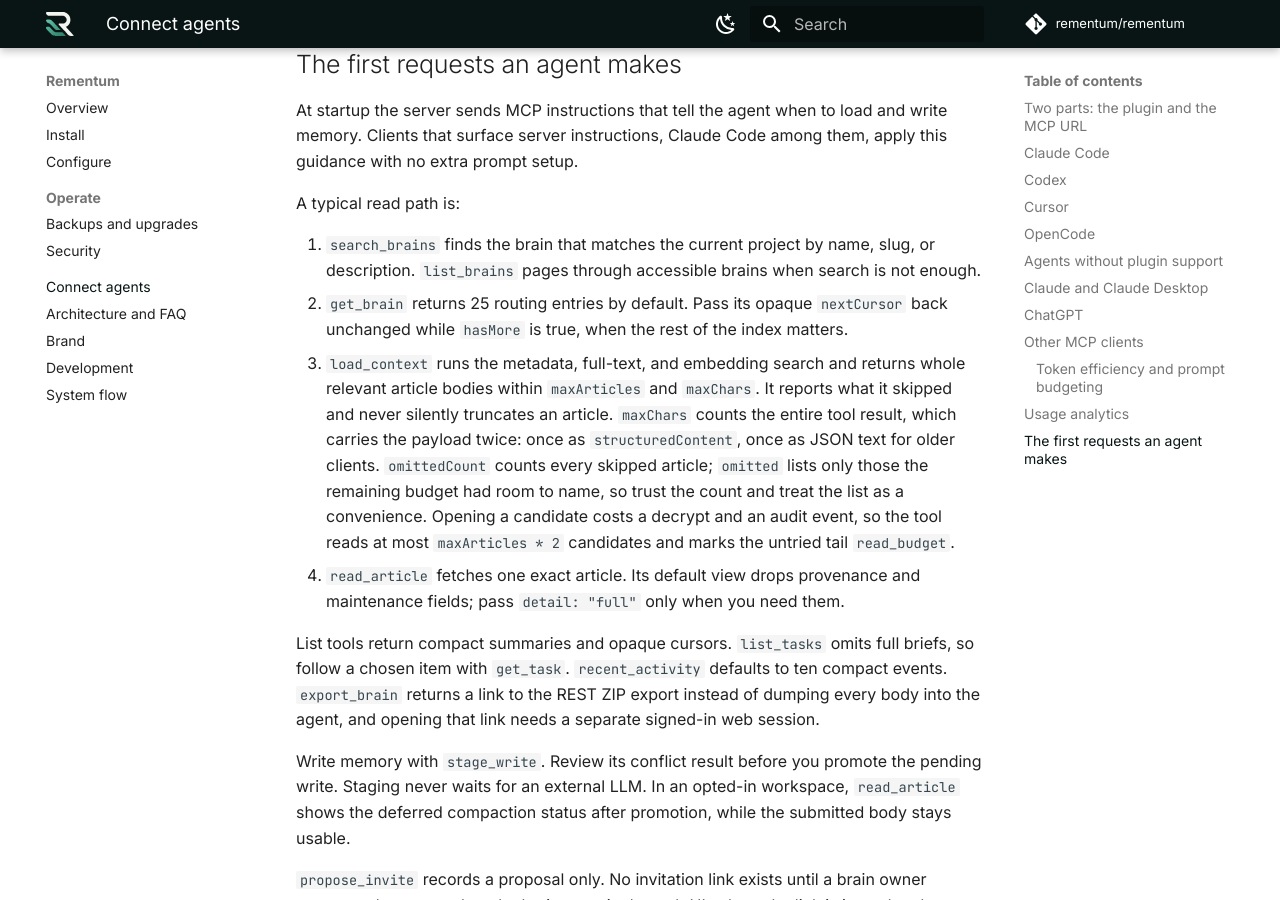
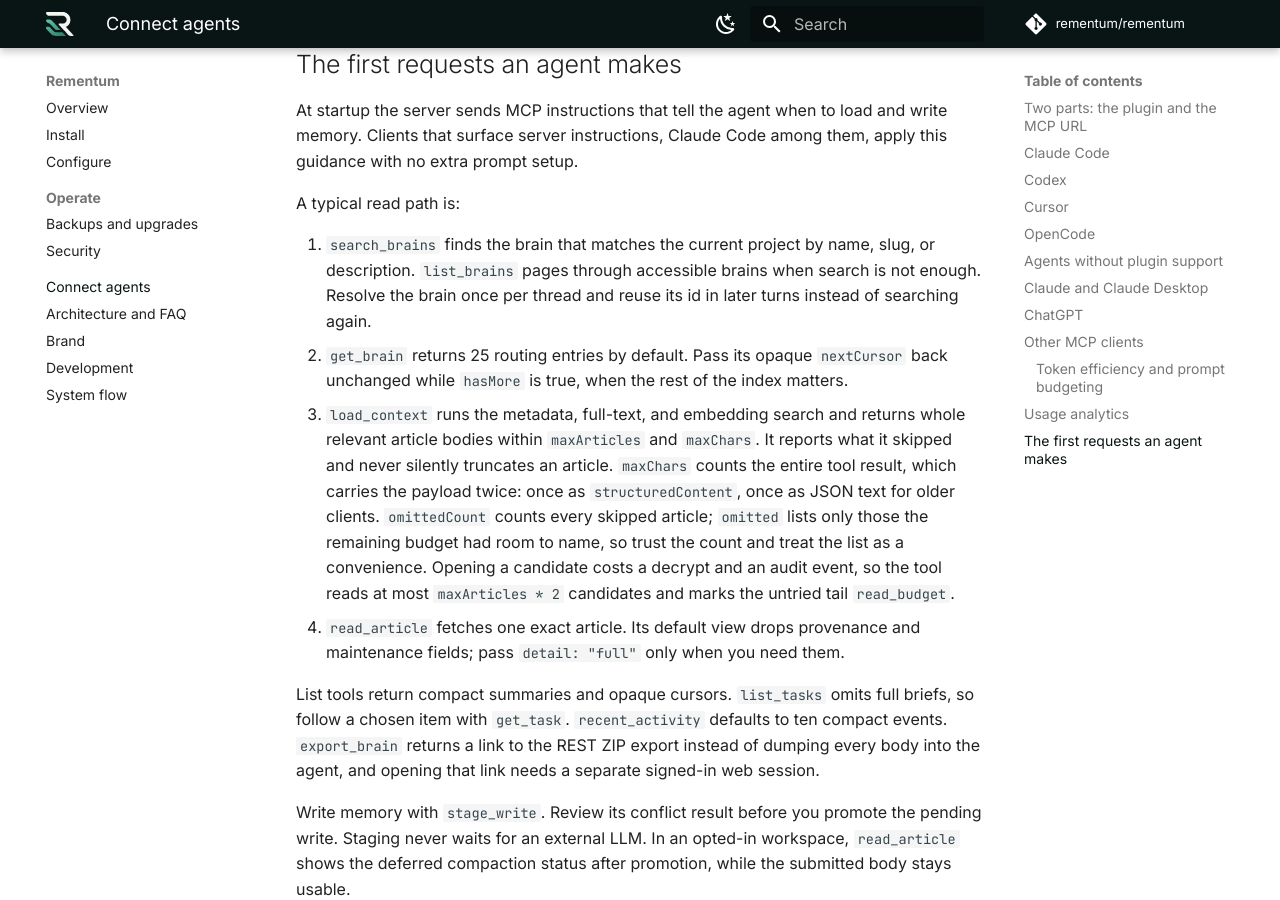
Before and after one commit to rementum/rementum, an MkDocs documentation site: the page built from docs/integrations.md, in a window 1280 px wide and 900 px high, scrolled down 4158 px. Built offline with MkDocs 1.6.1 and Material for MkDocs 9.7.7, drawn with Linux system fonts in a browser that asks for light colours; comment, search, counter and statistics services are not loaded.

Commit message:
fix(api): resolve brain once per thread, reuse id afterwards

```diff
--- a/docs/integrations.md
+++ b/docs/integrations.md
@@ -176,7 +176,8 @@ prompt setup.
 A typical read path is:
 
 1. `search_brains` finds the brain that matches the current project by name, slug, or description.
-   `list_brains` pages through accessible brains when search is not enough.
+   `list_brains` pages through accessible brains when search is not enough. Resolve the brain once
+   per thread and reuse its id in later turns instead of searching again.
 2. `get_brain` returns 25 routing entries by default. Pass its opaque `nextCursor` back unchanged
    while `hasMore` is true, when the rest of the index matters.
 3. `load_context` runs the metadata, full-text, and embedding search and returns whole relevant
```
Also changed, not shown: plugins/rementum/skills/brain-context/SKILL.md (+10 -8 lines), 1 other file.
